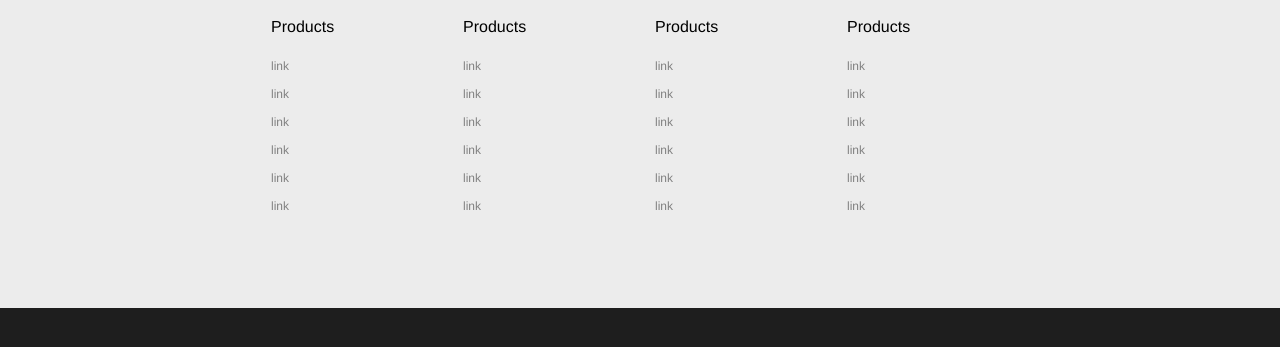
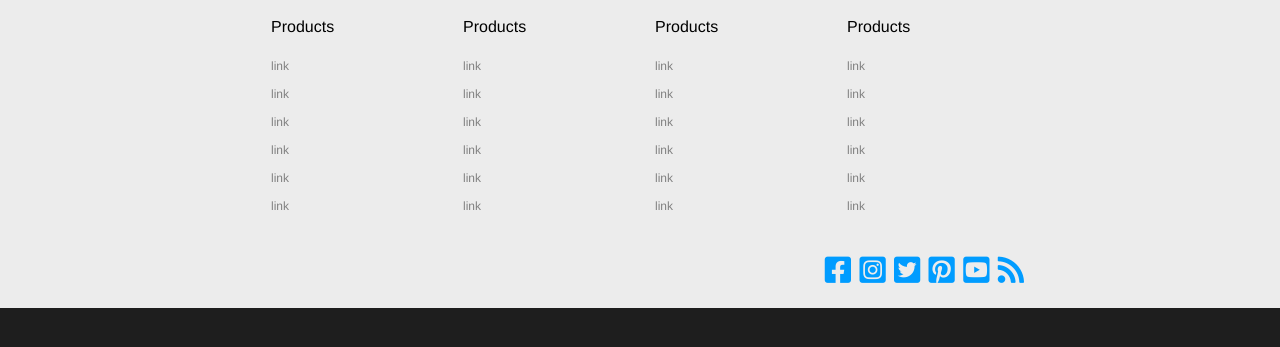
Before and after one commit to niccolo-delfino/sass-painter, a website: page index.html in a window 1280 px wide. Shown: the part 617-964 px from the top of the page. Drawn offline with Linux system fonts and the light colour scheme.

Commit message:
footer up ok

```diff
--- a/index.html
+++ b/index.html
@@ -116,6 +116,16 @@
           </ul>
         </div>
       </div>
+      <div class="container">
+        <div class="icons">
+          <i class="fab fa-facebook-square"></i>
+          <i class="fab fa-instagram-square"></i>
+          <i class="fab fa-twitter-square"></i>
+          <i class="fab fa-pinterest-square"></i>
+          <i class="fab fa-youtube-square"></i>
+          <i class="fas fa-rss"></i>
+        </div>
+      </div>
     </div>
     <div class="footer-down">
       <div class="container"></div>
--- a/src/partials/_footer.scss
+++ b/src/partials/_footer.scss
@@ -21,6 +21,13 @@ footer{
           }
         }
       }
+      .icons{
+        padding-top: 30px;
+        width: 100%;
+        text-align: right;
+        font-size: 30px;
+        color:$icons-col;
+      }
     }
   }
   .footer-down{
```
Also changed, not shown: dist/app.css.
